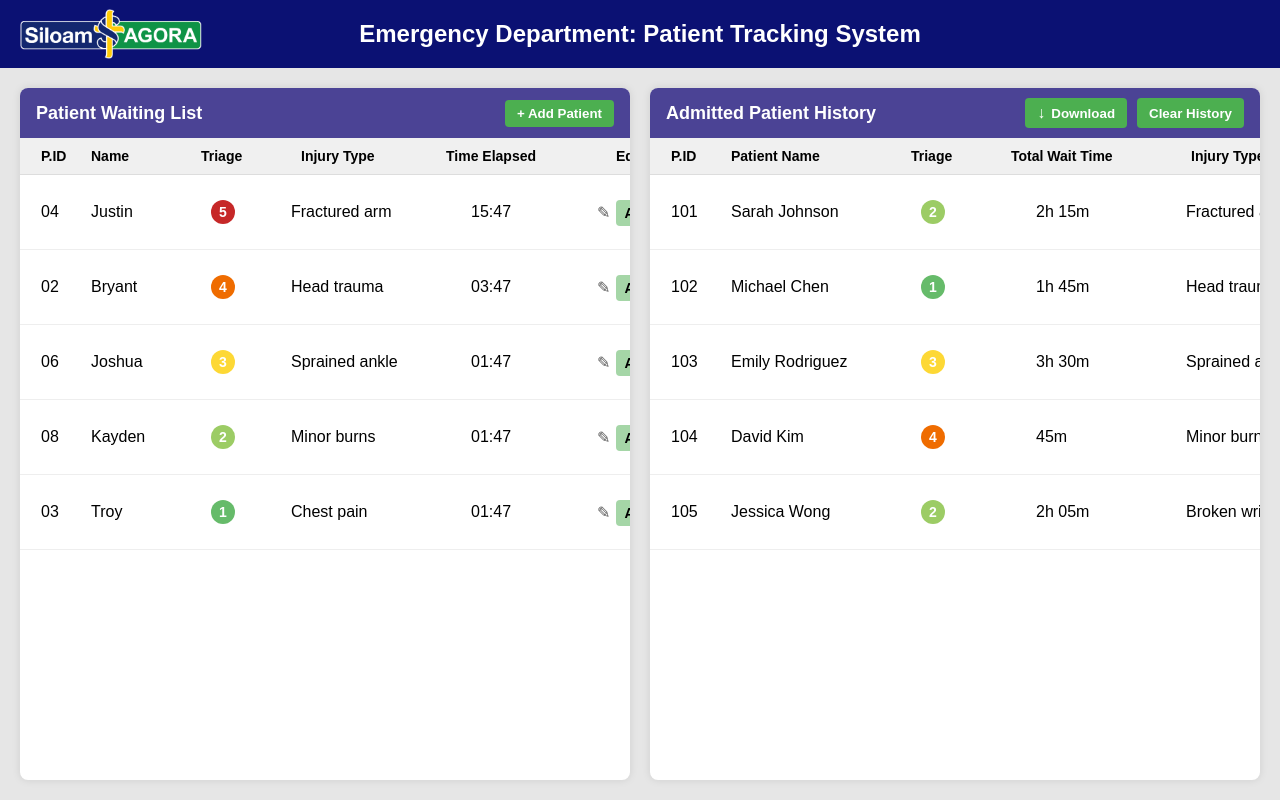
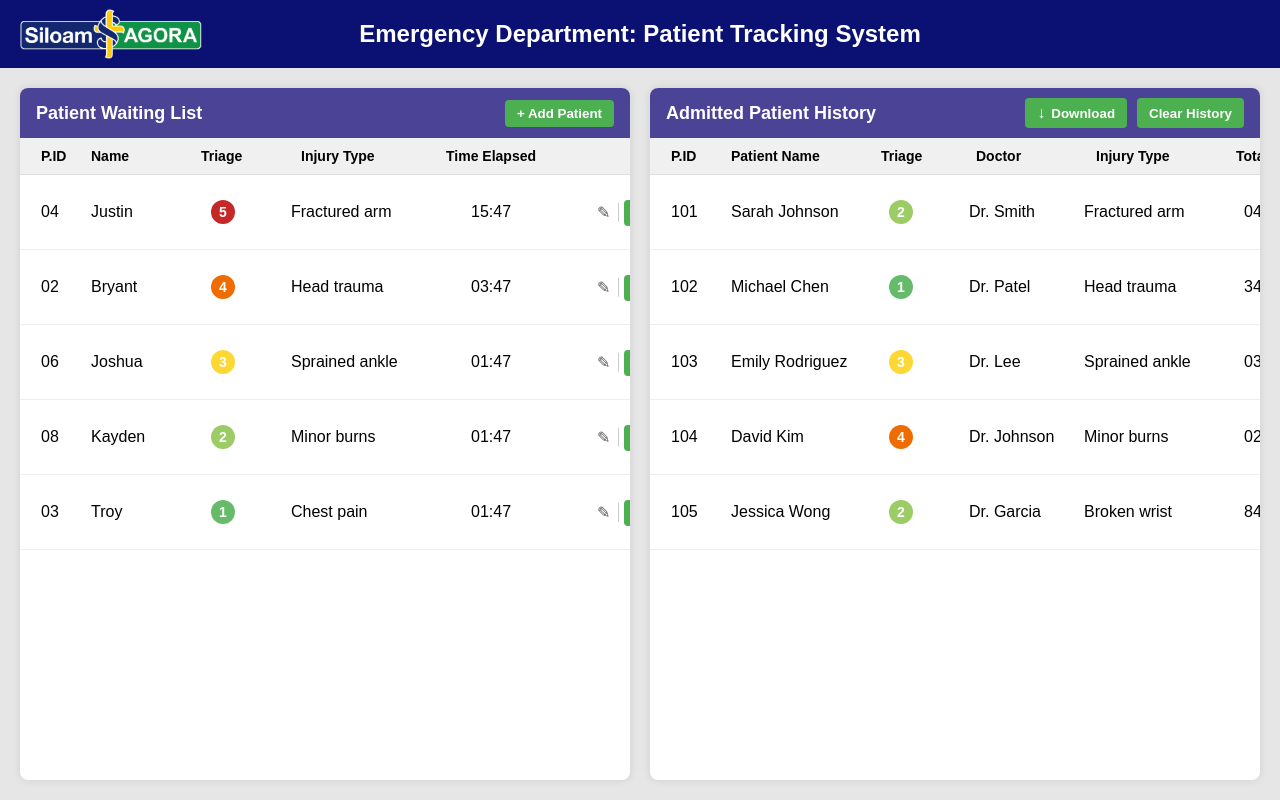
Before and after one commit to Sgu-Justin/Patient-Tracking-System, a React (Create React App) app: page / in a window 1280 px wide. Built offline with nearby package versions, Linux system fonts and the light colour scheme.

Commit message:
Added columns and completed table adjusting

```diff
--- a/src/components/admittedlist/AdmittedList.css
+++ b/src/components/admittedlist/AdmittedList.css
@@ -1,4 +1,3 @@
-/* AdmittedList.css */
 .al-container {
     height: 100%;
     display: flex;
@@ -62,7 +61,7 @@
   /* Column Headers */
   .al-col-header {
     display: grid;
-    grid-template-columns: 60px 180px 100px 180px 150px;
+    grid-template-columns: 60px 150px 95px 120px 140px 100px;
     background-color: #f0f0f0;
     padding: 10px 16px;
     font-weight: bold;
@@ -97,7 +96,7 @@
   /* Patient Rows */
   .al-row {
     display: grid;
-    grid-template-columns: 60px 190px 115px 150px 150px;
+    grid-template-columns: 60px 158px 80px 115px 160px 100px;
     align-items: center;
     padding: 12px 16px;
     border-bottom: 1px solid #eee;
--- a/src/components/admittedlist/AdmittedList.js
+++ b/src/components/admittedlist/AdmittedList.js
@@ -2,11 +2,11 @@ import React from 'react';
 import './AdmittedList.css';
 
 const admittedPatients = [
-  { id: '101', name: 'Sarah Johnson', triage: 2, waitTime: '2h 15m', injury: 'Fractured arm' },
-  { id: '102', name: 'Michael Chen', triage: 1, waitTime: '1h 45m', injury: 'Head trauma' },
-  { id: '103', name: 'Emily Rodriguez', triage: 3, waitTime: '3h 30m', injury: 'Sprained ankle' },
-  { id: '104', name: 'David Kim', triage: 4, waitTime: '45m', injury: 'Minor burns' },
-  { id: '105', name: 'Jessica Wong', triage: 2, waitTime: '2h 05m', injury: 'Broken wrist' },
+  { id: '101', name: 'Sarah Johnson', triage: 2, waitTime: '04:39', injury: 'Fractured arm', doctor: 'Dr. Smith' },
+  { id: '102', name: 'Michael Chen', triage: 1, waitTime: '34:20', injury: 'Head trauma', doctor: 'Dr. Patel' },
+  { id: '103', name: 'Emily Rodriguez', triage: 3, waitTime: '03:04:38', injury: 'Sprained ankle', doctor: 'Dr. Lee' },
+  { id: '104', name: 'David Kim', triage: 4, waitTime: '02:38:47', injury: 'Minor burns', doctor: 'Dr. Johnson' },
+  { id: '105', name: 'Jessica Wong', triage: 2, waitTime: '84:38:09', injury: 'Broken wrist', doctor: 'Dr. Garcia' },
 ];
 
 const getTriageColor = (level) => {
@@ -34,8 +34,9 @@ const AdmittedList = () => {
           <div className="al-col-pid">P.ID</div>
           <div className="al-col-name">Patient Name</div>
           <div className="al-col-triage">Triage</div>
-          <div className="al-col-time">Total Wait Time</div>
+          <div className="al-col-doctor">Doctor</div>
           <div className="al-col-injury">Injury Type</div>
+          <div className="al-col-time">Total Wait</div>
         </div>
 
         {/* Patient Rows */}
@@ -53,8 +54,9 @@ const AdmittedList = () => {
                     {p.triage}
                   </span>
                 </div>
+                <div className="al-col-doctor">{p.doctor}</div>
+                <div className="al-col-injury">{p.injury}</div>
                 <div className="al-col-time">{p.waitTime}</div>
-                <div className="al-col-injury">{p.injury}</div>
               </div>
             ))}
           </div>
--- a/src/components/patientlist/PatientList.css
+++ b/src/components/patientlist/PatientList.css
@@ -50,7 +50,7 @@
   /* Column Headers */
   .pl-col-header {
     display: grid;
-    grid-template-columns: 50px 110px 100px 145px 170px 100px;
+    grid-template-columns: 50px 110px 100px 145px 185px 100px;
     background-color: #f0f0f0;
     padding: 10px 16px;
     font-weight: bold;
@@ -85,7 +85,7 @@
   /* Patient Rows */
   .pl-row {
     display: grid;
-    grid-template-columns: 50px 120px 80px 180px 120px 100px;
+    grid-template-columns: 50px 120px 80px 180px 120px 120px;
     align-items: center;
     padding: 12px 16px;
     border-bottom: 1px solid #eee;
@@ -125,14 +125,27 @@
     color: #555;
     transition: color 0.2s;
     padding: 6px;
+    position: relative;
   }
 
   .pl-icon-btn:hover {
     color: #000;
   }
 
+  .pl-icon-btn::after {
+    content: "";
+    position: absolute;
+    right: -3px;
+    top: 50%;
+    transform: translateY(-50%);
+    height: 60%;
+    width: 1px;
+    background-color: #ccc;
+  }
+
   .pl-admit-btn {
-    background-color: #a5d6a7;
+    background-color: #4caf50;
+    color: white;
     border: none;
     padding: 5px 8px;
     cursor: pointer;
@@ -140,10 +153,11 @@
     border-radius: 4px;
     transition: background-color 0.2s;
     font-size: 14px;
+    margin-left: 8px;
   }
 
   .pl-admit-btn:hover {
-    background-color: #81c784;
+    background-color: #3d8b40;
   }
 
   /* Custom Scrollbar */
```
